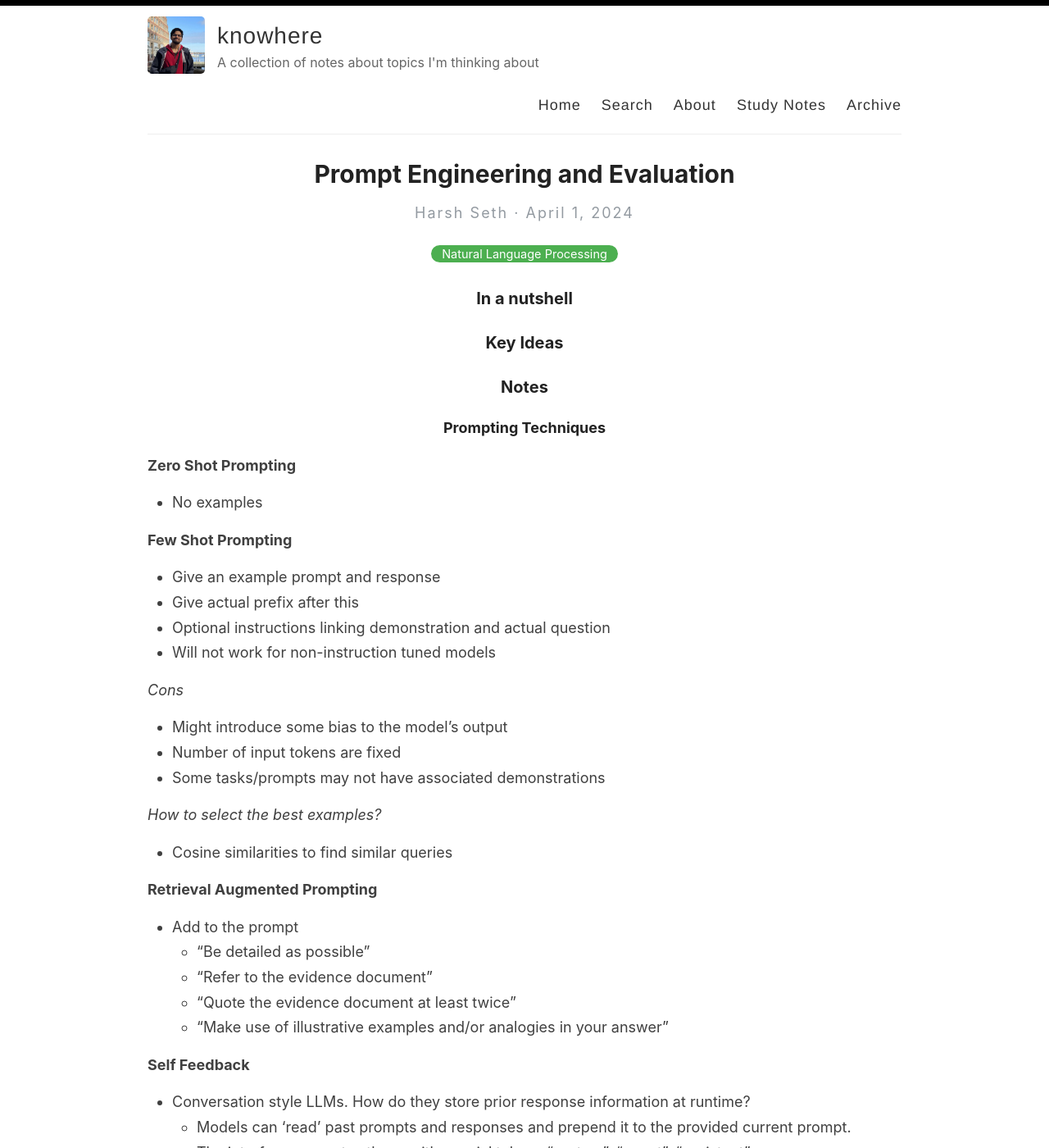
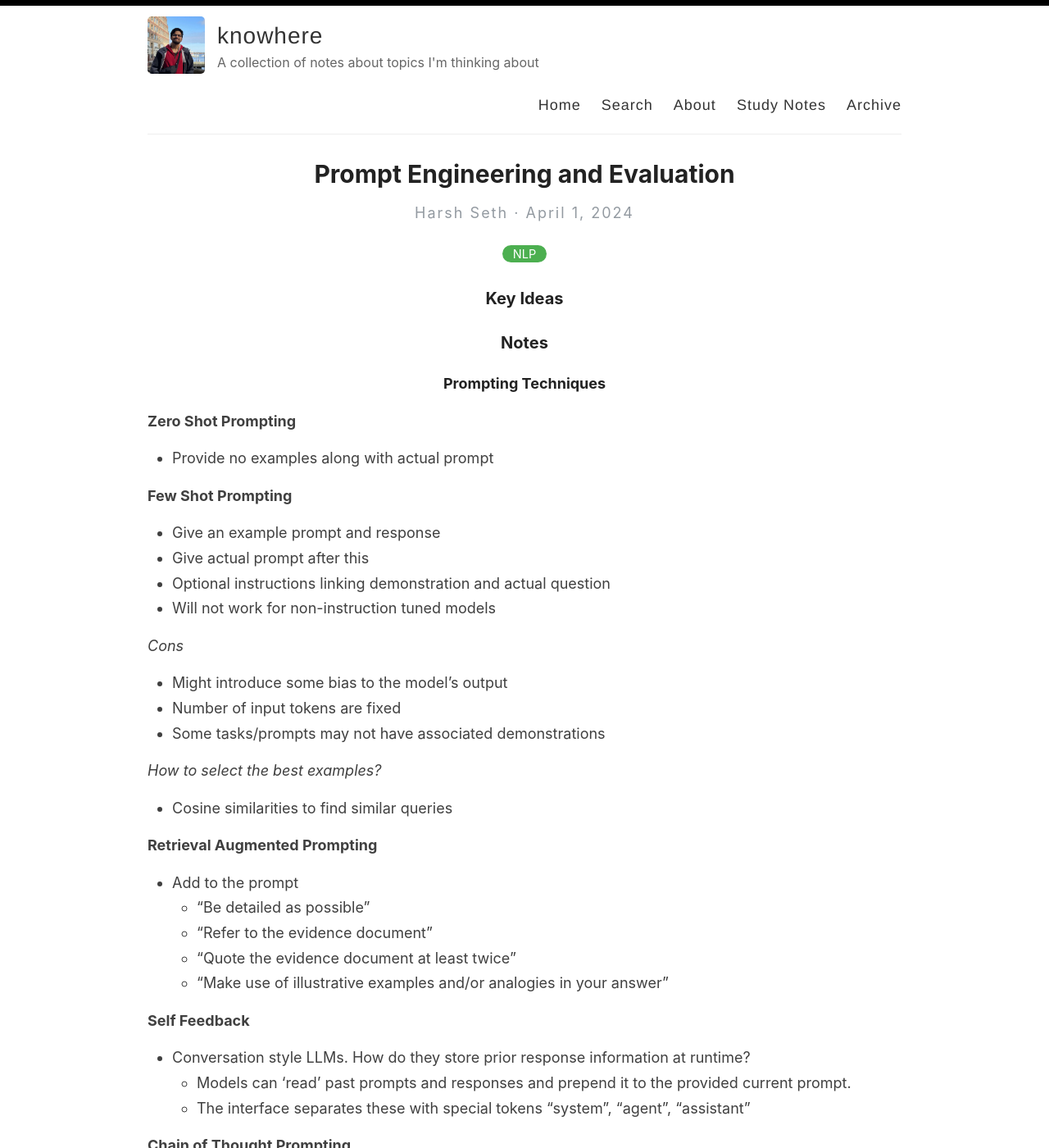
Before and after one commit to harsh-seth/knowhere, a Jekyll site: the page built from _posts/notes/nlp/2024-04-01-prompt-engineering.md, in a window 1280 px wide and 1400 px high. Shown: the whole window at 82% size. Built offline with Jekyll 4.4.1, drawn with Linux system fonts in a browser that asks for light colours.

Commit message:
content: update post metadata

```diff
--- a/_posts/notes/nlp/2024-04-01-prompt-engineering.md
+++ b/_posts/notes/nlp/2024-04-01-prompt-engineering.md
@@ -1,23 +1,22 @@
 ---
 layout: post
 title:  Prompt Engineering and Evaluation
-categories: [Natural Language Processing]
+categories: [NLP]
 tags: [notes]
-excerpt: <todo>
+excerpt: Users of LLMs have found that providing examples and encouraging the LLM to explain its reasoning has lead to more relevant (and often often more accurate) outputs
 ---
 
-### In a nutshell
+### Key Ideas
 
-### Key Ideas
 
 ### Notes
 #### Prompting Techniques
 **Zero Shot Prompting**
-- No examples
+- Provide no examples along with actual prompt
 
 **Few Shot Prompting**
 - Give an example prompt and response
-- Give actual prefix after this
+- Give actual prompt after this
 - Optional instructions linking demonstration and actual question
 - Will not work for non-instruction tuned models
 
```
Also changed, not shown: other parts of _posts/notes/nlp/2024-04-01-prompt-engineering.md (+0 -4 lines), _posts/notes/ai/2024-03-21-informed-search-and-heuristics.md (+1 -5 lines), _posts/notes/ai/2024-03-28-bayes-nash-equilibriums.md (renamed from _posts/notes/ai/2024-03-28-AI-bathroom-cleaning.md, +1 -1 lines), _posts/notes/nlp/2024-03-27-llm-decoding.md (+1 -1 lines), _posts/2024-03-13-constitutional-ai.md (renamed from _posts/2023-03-13-constitutional-ai.md).
